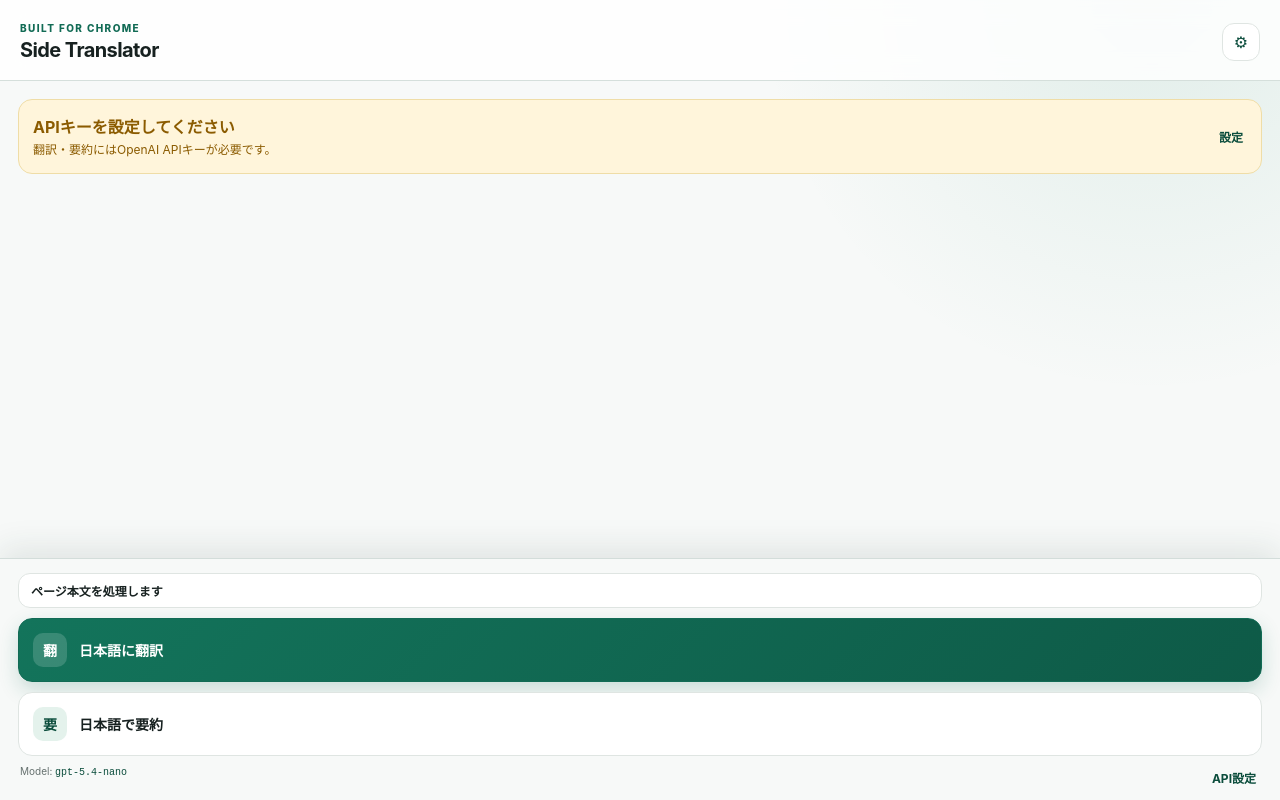
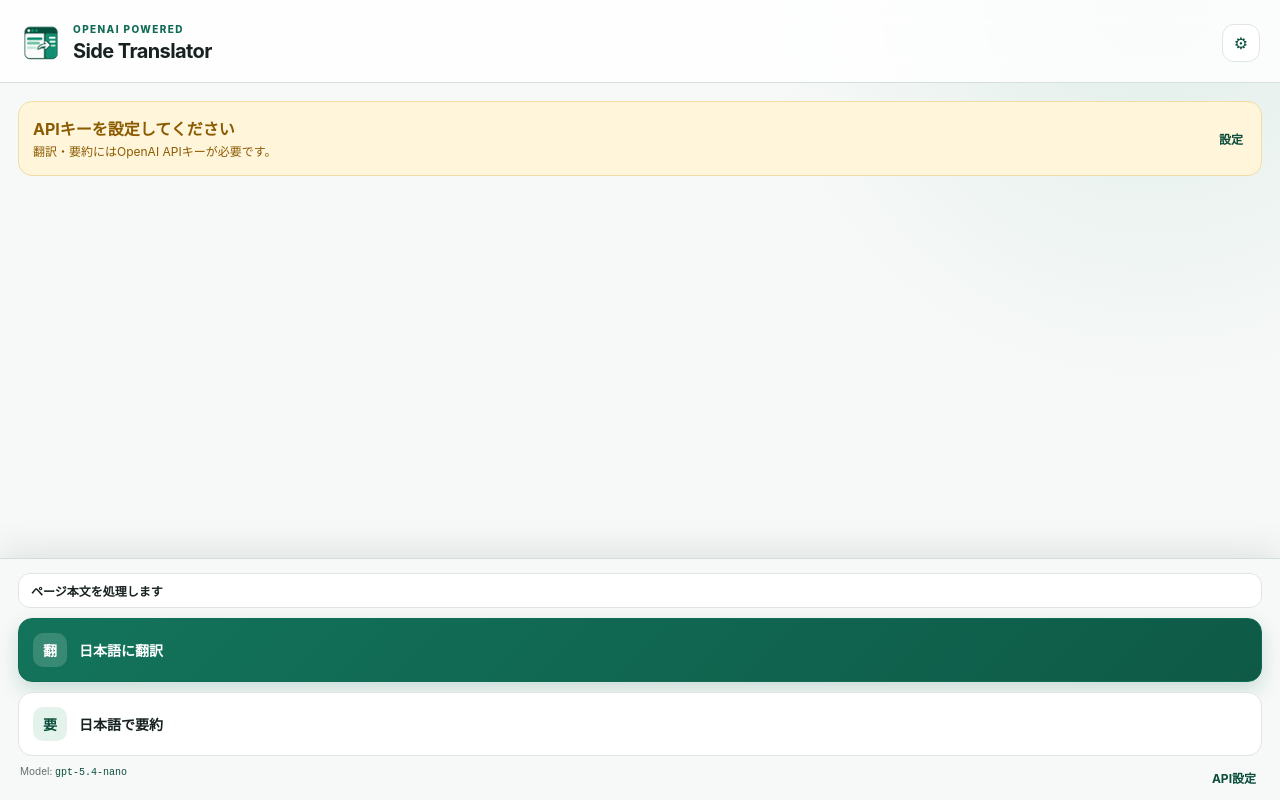
Before and after one commit to from2001/Chrome_Side_Translator, a website with bundled scripts: page sidepanel.html in a window 1280 px wide. Built offline with nearby package versions, Linux system fonts and the light colour scheme; some packages are replaced by stand-ins of ours; no server answers.

Commit message:
Add Side Translator branding icon (#4)

```diff
--- a/sidepanel.html
+++ b/sidepanel.html
@@ -8,9 +8,12 @@
   </head>
   <body class="panel-page">
     <header class="app-header">
-      <div>
-        <p class="eyebrow">BUILT FOR CHROME</p>
-        <h1>Side Translator</h1>
+      <div class="app-brand">
+        <img class="app-brand-icon" src="assets/icons/icon-48.png" alt="" width="42" height="42">
+        <div>
+          <p class="eyebrow">OPENAI POWERED</p>
+          <h1>Side Translator</h1>
+        </div>
       </div>
       <button id="open-settings" class="icon-button" type="button" aria-label="設定を開く" title="設定を開く">
         <span aria-hidden="true">⚙</span>
--- a/styles.css
+++ b/styles.css
@@ -64,6 +64,20 @@ button:disabled {
   position: sticky;
   top: 0;
   z-index: 10;
+}
+
+.app-brand {
+  display: flex;
+  gap: 11px;
+  align-items: center;
+  min-width: 0;
+}
+
+.app-brand-icon {
+  flex: 0 0 auto;
+  width: 42px;
+  height: 42px;
+  object-fit: contain;
 }
 
 .eyebrow,
```
Also changed, not shown: test/manifest.test.js (+16 -0 lines), assets/icons/icon-128.png (added), assets/icons/icon-16.png (added), assets/icons/icon-32.png (added), assets/icons/icon-48.png (added), manifest.json.
